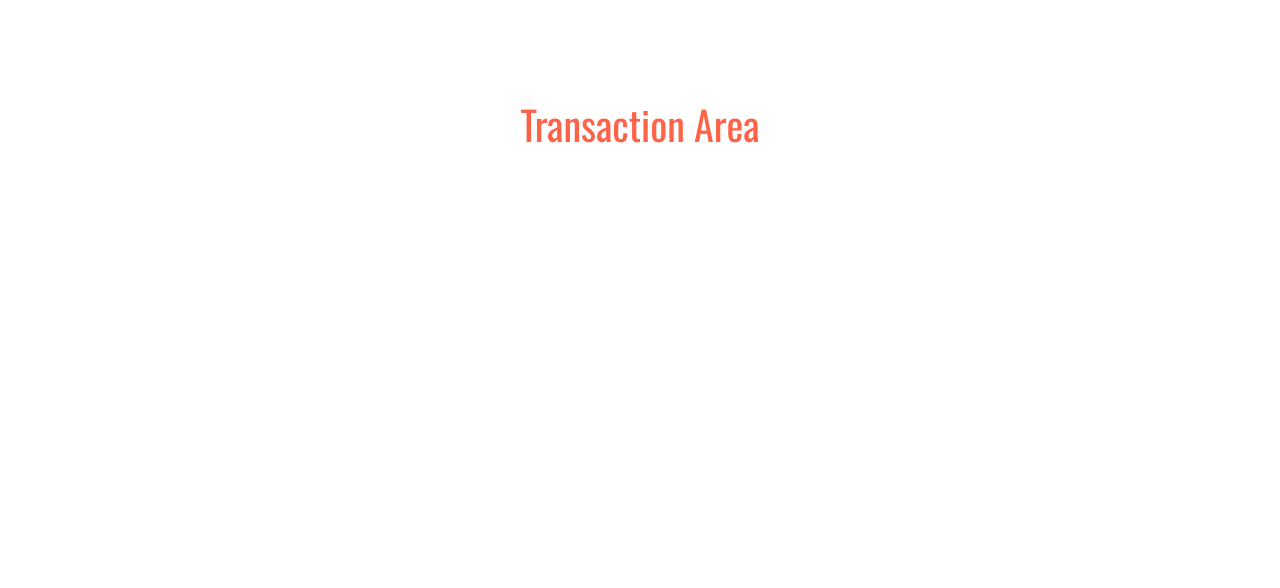
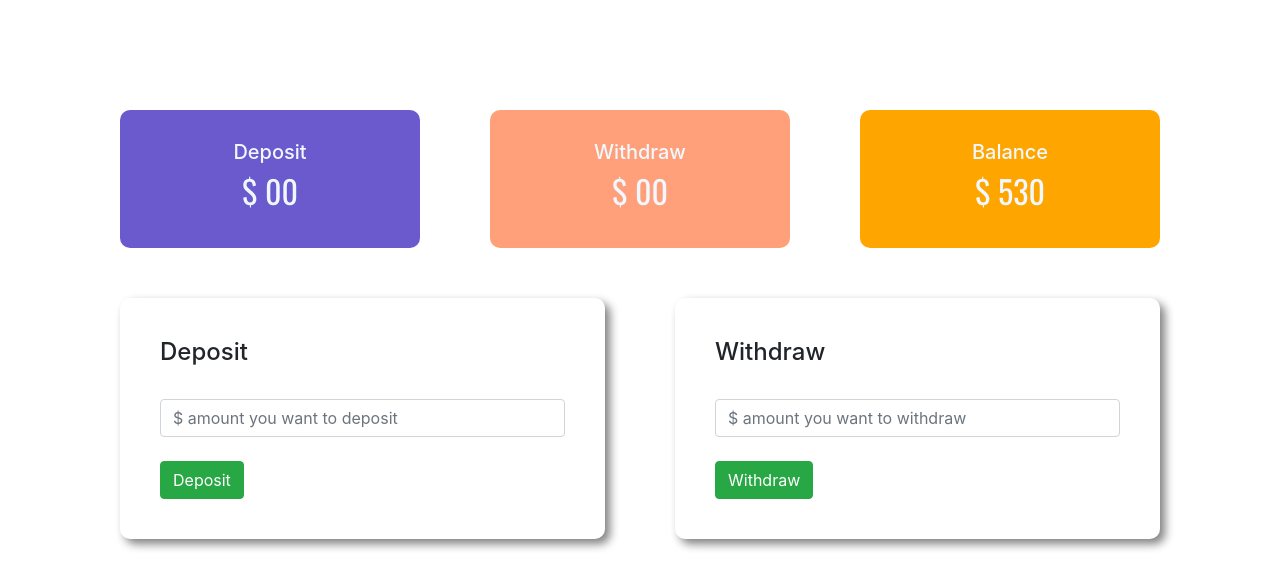
Before and after one commit to ashikeelahi3/the-bank-of-ashik, a plain HTML site: page index.html in a window 1280 px wide. Both pictures are taken after a click on the button "Enter". Drawn offline with nearby package versions, Linux system fonts and the light colour scheme.

Commit message:
almost done

```diff
--- a/index.html
+++ b/index.html
@@ -33,7 +33,47 @@
     </div>
 
     <div id="transaction-area">
-        <h1 class="bank-title-2">Transaction Area</h1>
+        <div class="row">
+            <div class="col-md-4">
+                <div class="deposit status">
+                    <h5>Deposit</h5>
+                    <h2>$ 00</h2>
+                </div>
+            </div>
+            <div class="col-md-4">
+                <div class="withdraw status">
+                    <h5>Withdraw</h5>
+                    <h2>$ 00</h2>
+                </div>
+            </div>
+            <div class="col-md-4">
+                <div class="balance status">
+                    <h5>Balance</h5>
+                    <h2>$ 530</h2>
+                </div>
+            </div>
+        </div>
+
+        <div class="row">
+            <div class="col-md-6">
+                <div class="bank-box">
+                    <h4>Deposit</h4>
+                    <br>
+                    <input type="text" placeholder="$ amount you want to deposit" class="form-control">
+                    <br>
+                    <button class="btn btn-success">Deposit</button>
+                </div>
+            </div>
+            <div class="col-md-6">
+                <div class="bank-box">
+                    <h4>Withdraw</h4>
+                    <br>
+                    <input type="text" placeholder="$ amount you want to withdraw" class="form-control">
+                    <br>
+                    <button class="btn btn-success">Withdraw</button>
+                </div>
+            </div>
+        </div>
 
     </div>
 
--- a/style.css
+++ b/style.css
@@ -1,6 +1,8 @@
 body{
     padding: 100px;
 }
+
+/* Login area */
 
 h1, h2 {
     font-family: 'Oswald','Roboto';
@@ -27,7 +29,33 @@ h1, h2 {
     border-radius: 12px;
 }
 
+/* Transaction area */
 
 #transaction-area{
     display: none;
 }
+
+.deposit{
+    background-color:slateblue ;
+}
+.withdraw{
+    background-color: lightsalmon;
+}
+.balance{
+    background-color: orange;
+}
+
+.status{
+    margin: 10px 20px;
+    border-radius: 10px;
+    color: aliceblue;
+    padding: 30px 25px;
+    text-align: center;
+}
+
+.bank-box{
+    margin: 40px 20px 20px 20px;
+    padding: 40px;
+    box-shadow: 5px 5px 10px gray;
+    border-radius: 10px;
+}
```
